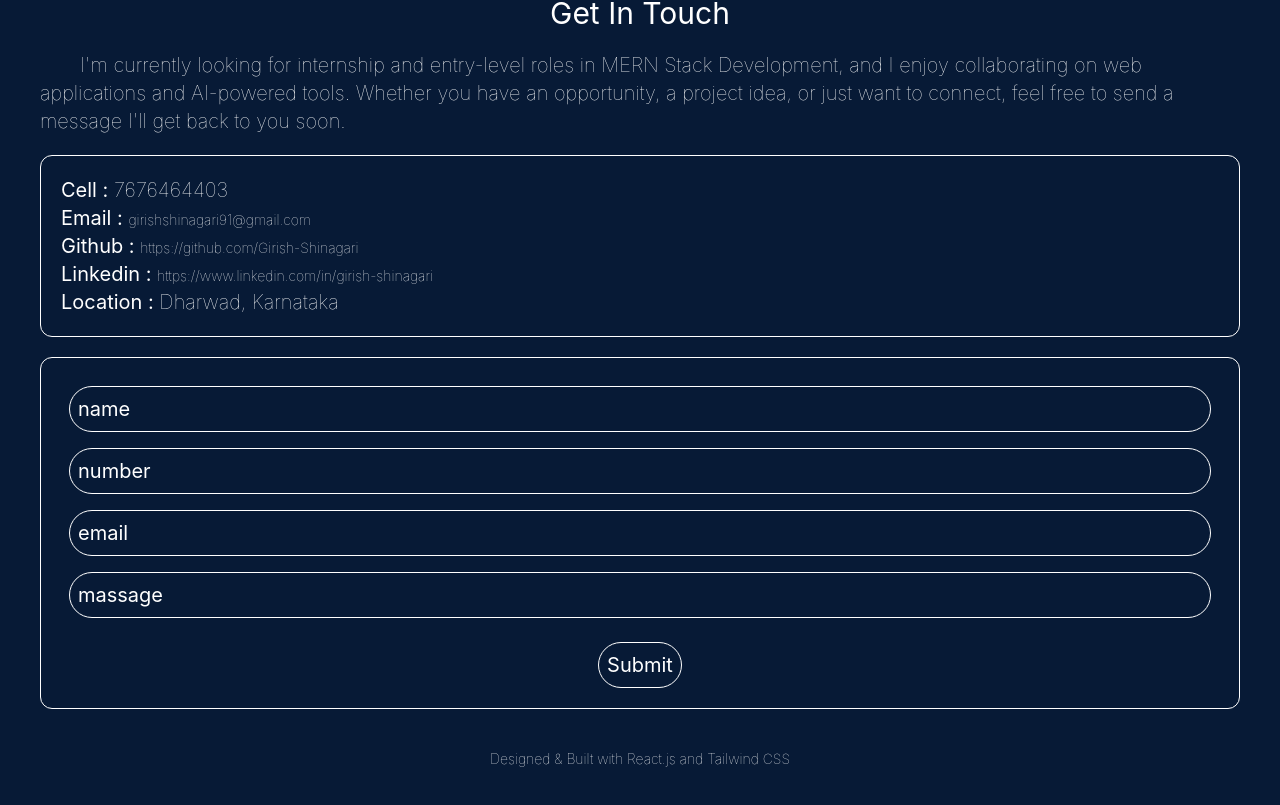
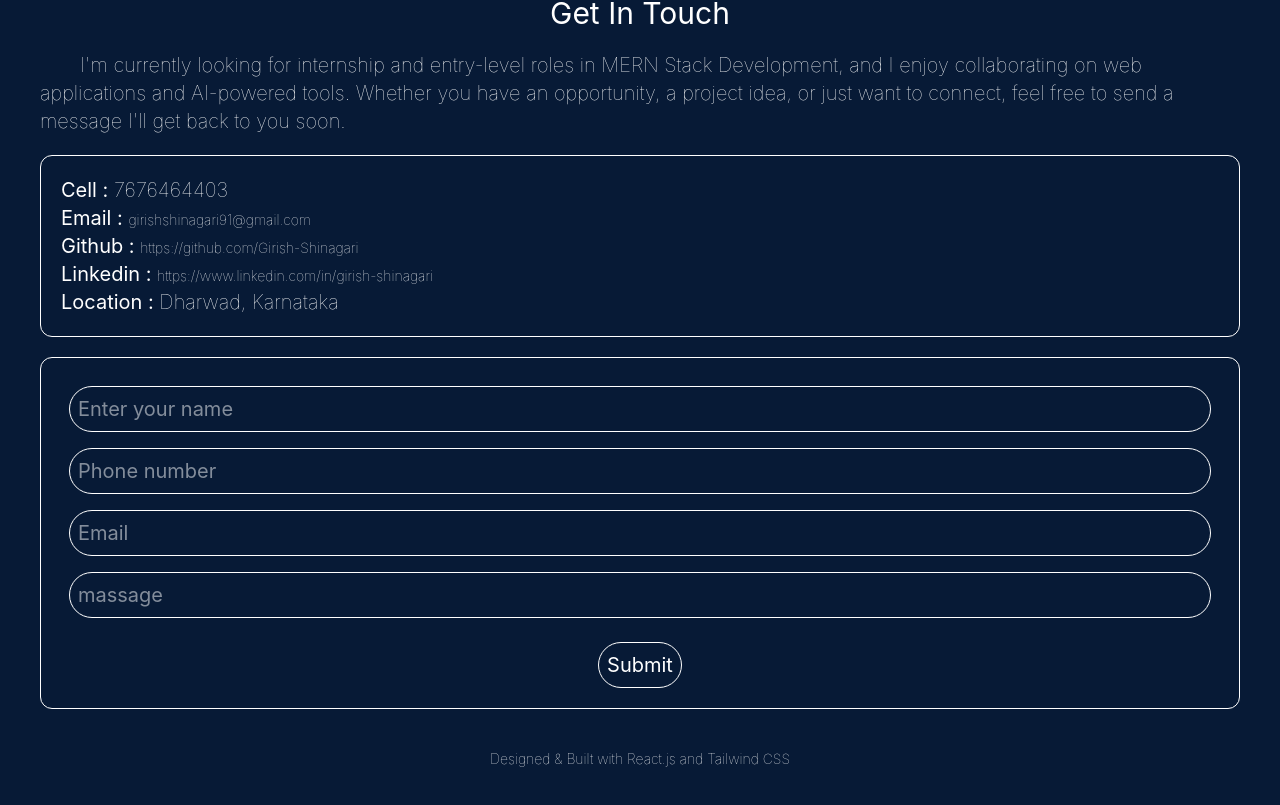
Before and after one commit to Girish-Shinagari/my-portfolio, a React (Vite) app: page / in a window 1280 px wide. Shown: the part 1943-2748 px from the top of the page. Built offline with nearby package versions, Linux system fonts and the light colour scheme.

Commit message:
updating form

```diff
--- a/src/components/Contact.jsx
+++ b/src/components/Contact.jsx
@@ -10,19 +10,19 @@ function Contact() {
                     <p>Cell : <span className="font-thin">7676464403</span> </p>
 
                     <p>Email : <span className="font-thin text-sm">girishshinagari91@gmail.com</span> </p>
-                    <p>Github : <a href="https://github.com/Girish-Shinagari" className="font-thin text-sm">https://github.com/Girish-Shinagari</a> </p>
-                    <p>Linkedin : <a href="https://www.linkedin.com/in/girish-shinagari" className="font-thin text-sm">https://www.linkedin.com/in/girish-shinagari</a> </p>
+                    <p>Github : <a href="https://github.com/Girish-Shinagari" className="font-thin text-sm text-blue">https://github.com/Girish-Shinagari</a> </p>
+                    <p>Linkedin : <a href="https://www.linkedin.com/in/girish-shinagari" className="font-thin text-sm text-blue">https://www.linkedin.com/in/girish-shinagari</a> </p>
                     <p>Location : <span className="font-thin">Dharwad, Karnataka</span> </p>
 
                 </div>
             </div>
 
             <div className="border border-white rounded-xl mt-5 p-5 text-white ">
-                <form action="submit" className="flex flex-col">
-                    <input type="text" value='name' placeholder="Enter your name" className="border border-white p-2 m-2 rounded-full" />
-                    <input type="text" value='number' placeholder="Phone number" className="border border-white p-2 m-2 rounded-full" />
-                    <input type="emial" value='email' placeholder="Email" className="border border-white p-2 m-2 rounded-full" />
-                    <input type="textarea" value='massage' placeholder="massage" className="border border-white p-2 m-2 rounded-full" />
+                <form action="submit" className="flex flex-col" method="POST" data-netlify="true">
+                    <input type="text" name='name' placeholder="Enter your name" className="border border-white p-2 m-2 rounded-full" />
+                    <input type="text" name='number' placeholder="Phone number" className="border border-white p-2 m-2 rounded-full" />
+                    <input type="emial" name='email' placeholder="Email" className="border border-white p-2 m-2 rounded-full" />
+                    <input type="textarea" name='massage' placeholder="massage" className="border border-white p-2 m-2 rounded-full" />
                     <input type="submit" className="block mx-auto mt-4 border border-white p-2 rounded-full text-center" />
                 </form>
             </div>
```
